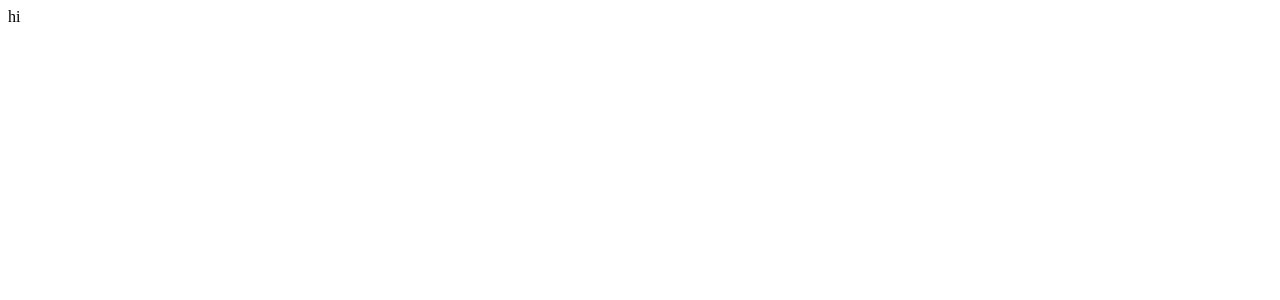
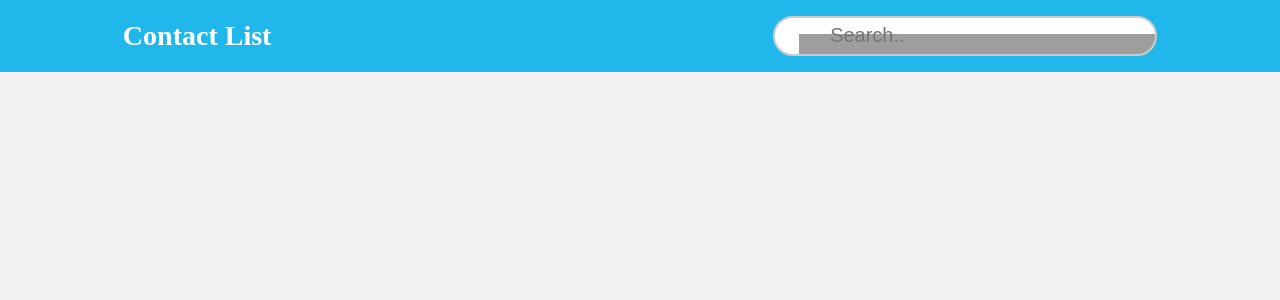
Before and after one commit to Shadirayan/Contact-List, a React (Create React App) app: page / in a window 1280 px wide. Shown: the top 300 px of the page. Built offline with nearby package versions, Linux system fonts and the light colour scheme; grey boxes are pictures that could not be loaded.

Commit message:
made more changes to the header style, changed app background color

```diff
--- a/src/App.js
+++ b/src/App.js
@@ -1,9 +1,10 @@
 import React from 'react';
-
+import Header from "./components/header/header"
+import "./app.css"
 const App = () => {
   return (
-  <>
-  <div>hi</div>
+  < >
+ <Header/>
 
   </>
 
--- /dev/null
+++ b/src/app.css
@@ -0,0 +1,3 @@
+body{
+    background-color: #F2F1F2;
+}
--- a/src/components/header/header.css
+++ b/src/components/header/header.css
@@ -4,27 +4,33 @@ padding: 0;
 }
 .nav-container {
 position: relative;
-height: 11vh;
+height: 9vh;
 background-color:#20B8EA;
 }
 .nav{
+    color:white;
+    font-size:28px;
+    font-weight: bold;
     position: fixed;
     z-index: 100;
     width: 100%;
     display: flex;
     justify-content: space-around;
     align-items: center;
-height: 11vh;
+    height: 9vh;
     }
 .input-style {
     box-sizing: border-box;
     border: 2px solid #ccc;
-    width:40%;
+    width:30%;
+    margin-left:20%;
+    height:5vh;
     border-radius: 20px;
-    font-size: 16px;
+    font-size: 20px;
     background-color: white;
     background-image: url('https://www.w3schools.com/css/searchicon.png');
-    background-position: 6px 6px;
+    background-position: 24px 16px;
     background-repeat: no-repeat;
-    padding: 7px 16px 8px 35px;
+    padding: 7px 16px 8px 55px;
+
   }
--- a/src/components/header/header.js
+++ b/src/components/header/header.js
@@ -7,7 +7,7 @@ export class Header extends React.Component {
           <div>
         <div className="nav-container">
          <div className="nav">
-           <p>Hi</p>
+           <p>Contact List</p>
            <input type="text" name="search" className="input-style" placeholder="Search.."/>
          </div>
           </div>
@@ -15,3 +15,4 @@ export class Header extends React.Component {
       );
     }
   }
+  export default Header;
```
Lines whose indentation alone changed are shown as unchanged.
